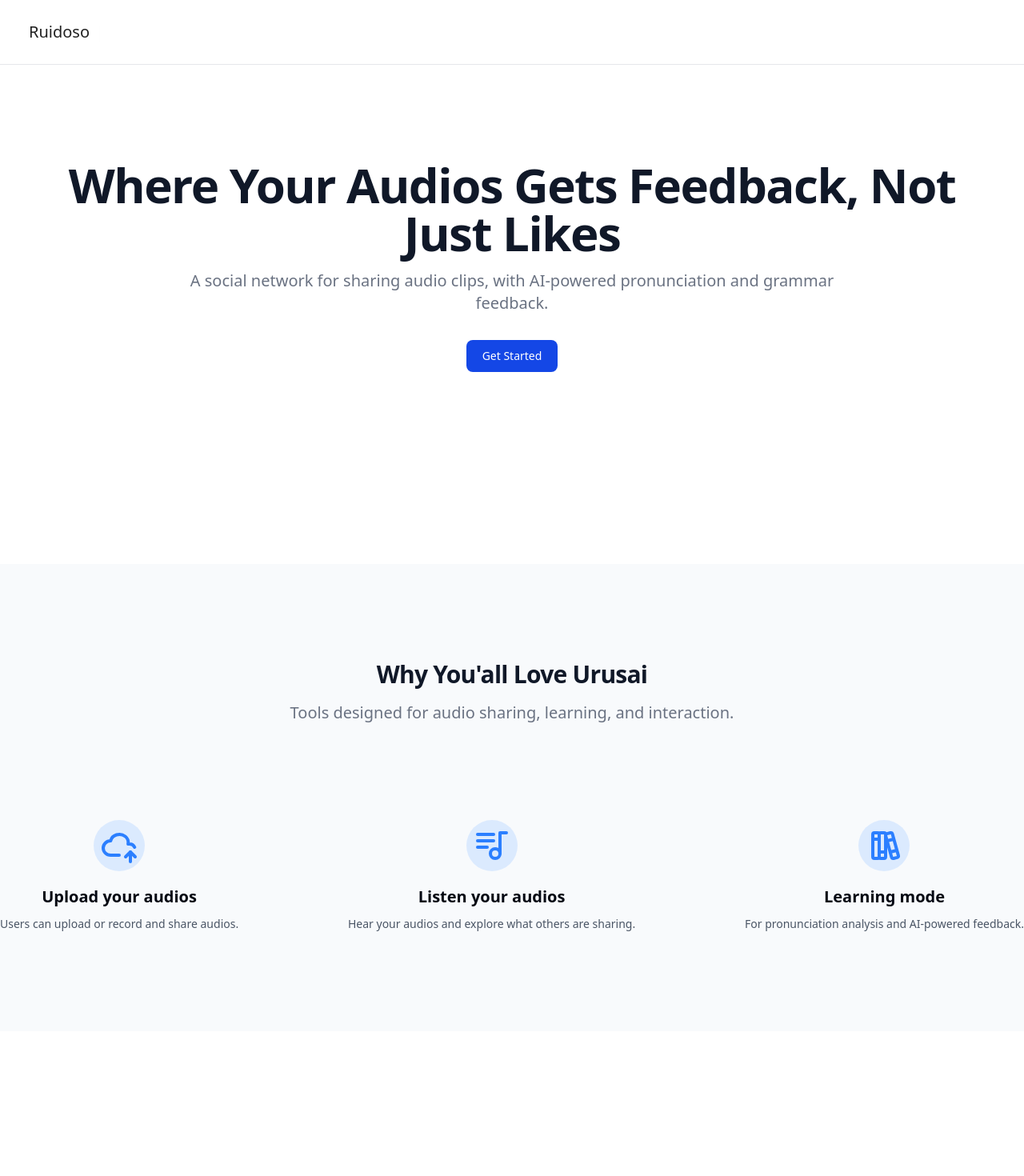
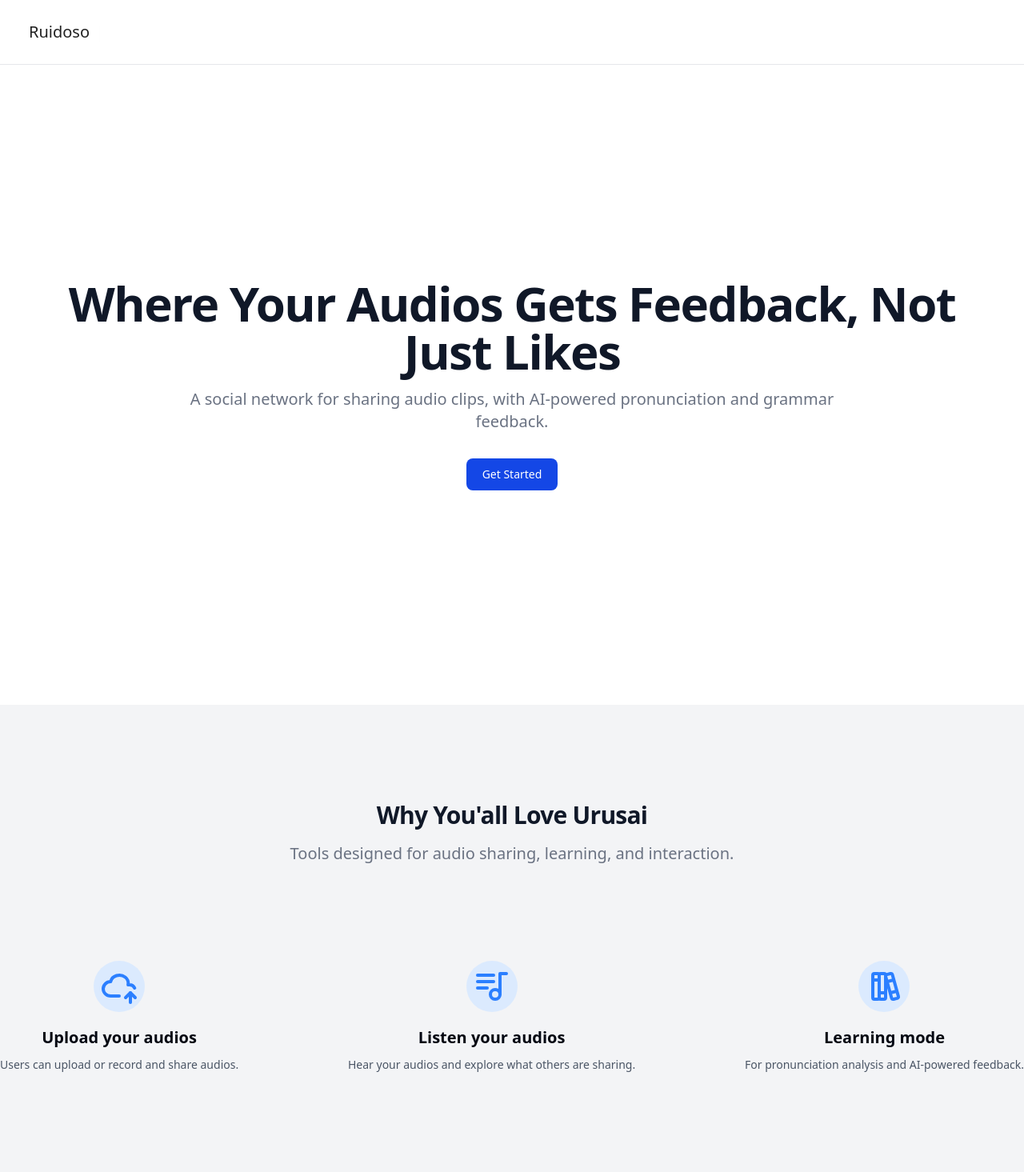
Before and after one commit to JosenRomero/Urusai, a React (Vite) app in the folder client/: page / in a window 1280 px wide. Shown: the top 1470 px of the page at 80% size. Built offline with nearby package versions, Linux system fonts and the light colour scheme; no server answers.

Commit message:
center PresentationPage header

```diff
--- a/client/src/pages/PresentationPage.tsx
+++ b/client/src/pages/PresentationPage.tsx
@@ -10,7 +10,7 @@
 const PresentationPage = () => {
   return (
     <>
-      <header className='text-center mx-auto mt-30 px-4 sm:px-6 lg:px-8'>
+      <header className='text-center min-h-screen flex flex-col items-center justify-center px-4 sm:px-6 lg:px-8'>
         <Fade>
           <h1 className="mb-4 text-4xl font-extrabold tracking-tight leading-none text-gray-900 md:text-5xl lg:text-6xl">Where Your Audios Gets Feedback, Not Just Likes</h1>
           <p className="mb-8 text-lg font-normal text-gray-500 lg:text-xl sm:px-16 lg:px-48">A social network for sharing audio clips, with AI-powered pronunciation and grammar feedback.</p>
@@ -24,8 +24,8 @@
         </SignUpButton>
       </header>
 
-      <section className="mt-60 py-30 bg-[#f8fafc]">
-        <Slide direction="left" triggerOnce delay={700}>
+      <section className="py-30 bg-gray-100">
+        <Slide direction="left" triggerOnce>
           <div className="container mx-auto text-center">
             <SectionTitle
               title="Why You'all Love Urusai"
@@ -67,14 +67,14 @@
           />
 
           <Slide direction="right" triggerOnce>
-            <div className="flex flex-col lg:flex-row gap-5 items-center">
-              <h3 className="flex-1 text-center text-2xl text-gray-900 lg:order-2">Share Your Audio in Seconds</h3>
+            <div className="flex flex-col xl:flex-row gap-5 items-center">
+              <h3 className="flex-1 text-center text-2xl text-gray-900 xl:order-2">Share Your Audio in Seconds</h3>
               <img className="border border-gray-200 lg:order-1" src={demo_01} />
             </div>
           </Slide>
 
           <Slide direction="left" triggerOnce>
-            <div className="flex flex-col lg:flex-row gap-5 items-center mt-40">
+            <div className="flex flex-col xl:flex-row gap-5 items-center mt-40">
               <h3 className="flex-1 text-center text-2xl text-gray-900">Get Instant AI Feedback</h3>
               <img className="border border-gray-200" src={demo_02} />
             </div>
@@ -116,7 +116,7 @@
         </Fade>
       </section>
 
-      <section className="mt-20 py-30 bg-[#f8fafc] px-4 sm:px-6 lg:px-8">
+      <section className="mt-20 py-30 bg-gray-100 px-4 sm:px-6 lg:px-8">
         <Fade triggerOnce>
           <div className="container mx-auto text-center">
             <SectionTitle
```
